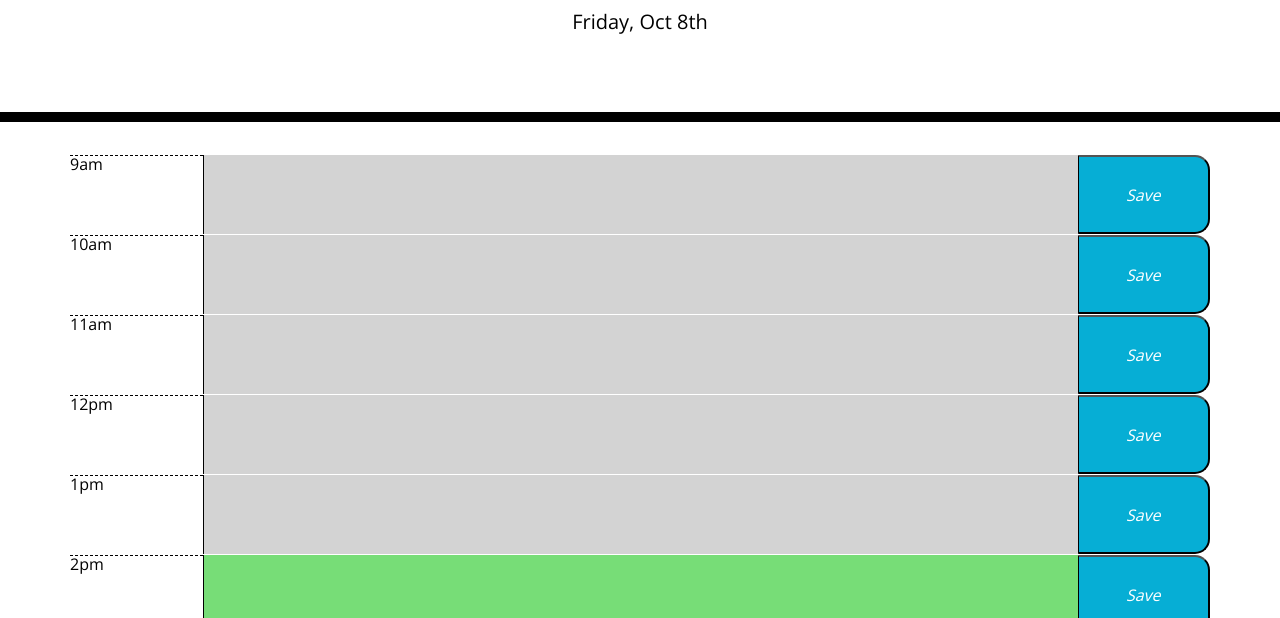
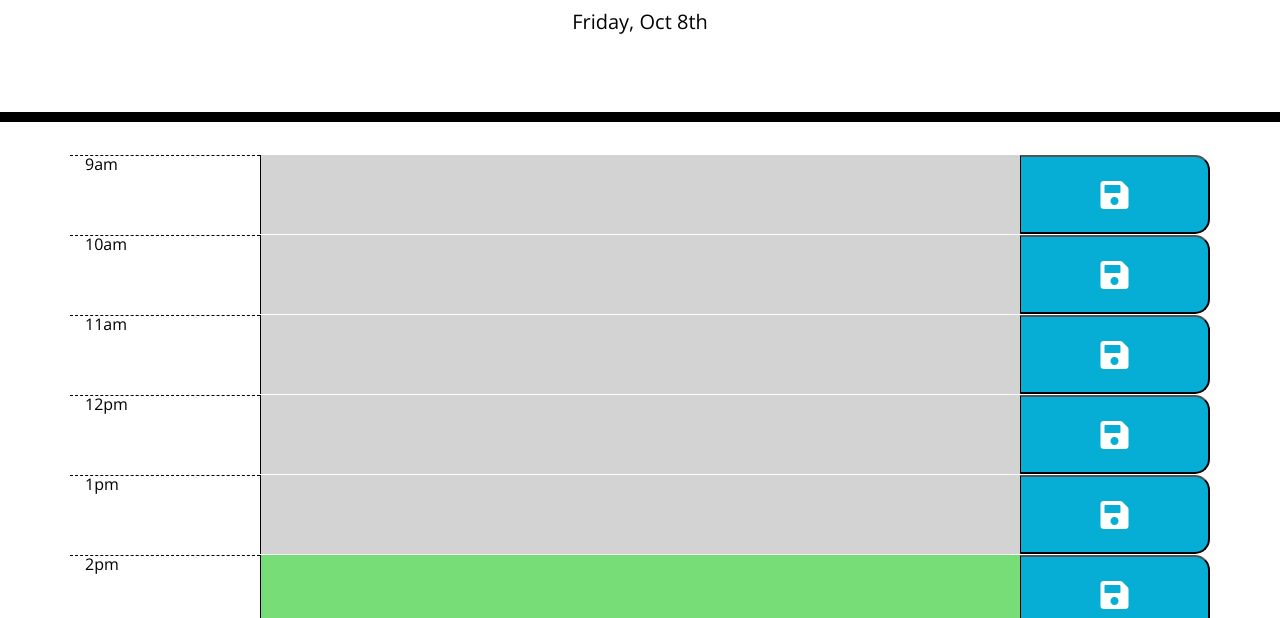
Before and after one commit to tallen1985/05-Homework-Day-Planner, a plain HTML site: page index.html in a window 1280 px wide. Shown: the part 182-800 px from the top of the page. Drawn offline with nearby package versions, Linux system fonts and the light colour scheme.

Commit message:
Incorporate Bootstrap principals

```diff
--- a/script.js
+++ b/script.js
@@ -54,12 +54,12 @@ function createBlock(block, index){
     const container = $('.container');
     const newBlock = $('<div class="row"></div>')
 
-    newBlock.append($('<div class="hour">' + block.hourString + '</div>'));
+    newBlock.append($('<div class="hour col-2">' + block.hourString + '</div>'));
     newBlock.style
-    textArea.addClass(pastPresentOrFuture(block.hour));
+    textArea.addClass(pastPresentOrFuture(block.hour) + ' col-8');
 
     newBlock.append($(textArea));
-    newBlock.append($('<button class="saveBtn"><i>' + 'Save' + '</i></div>'));
+    newBlock.append($('<button class="saveBtn col-2"><i class="fas fa-save"></i></div>'));
     container.append(newBlock);
 }
 
@@ -72,8 +72,10 @@ for (let x = 0; x < timeBlocks.length; x++) {
 $('.row').on('click', '.saveBtn', function(e){
     const task = $(e.target).parent().siblings().eq(1).val()
     let index = $(e.target).parent().siblings().eq(1).data().index;
-    timeBlocks[index].task = task;
-    console.log(timeBlocks);
+    if (task.length > 0) {
+        timeBlocks[index].task = task;
+        console.log(timeBlocks);
 
-    localStorage.setItem(storageKeyName, JSON.stringify(timeBlocks));
+        localStorage.setItem(storageKeyName, JSON.stringify(timeBlocks));
+    }
 });
--- a/style.css
+++ b/style.css
@@ -37,32 +37,27 @@ textarea {
 }
 
 .hour {
-  flex: 1 0 75px;
   background-color: #ffffff;
   color: #000000;
   border-top: 1px dashed #000000;
 }
 
 .past {
-  flex: 10 0 300px;
   background-color: #d3d3d3;
   color: white;
 }
 
 .present {
-  flex: 10 0 300px;
   background-color: #ff6961;
   color: white;
 }
 
 .future {
-  flex: 10 0 300px;
   background-color: #77dd77;
   color: white;
 }
 
 .saveBtn {
-  flex: 1 0 75px;
   border-left: 1px solid black;
   border-top-right-radius: 15px;
   border-bottom-right-radius: 15px;
@@ -70,8 +65,11 @@ textarea {
   color: white;
 }
 
+.saveBtn i {
+  font-size: 2rem;
+}
 .saveBtn i:hover {
-  font-size: 20px;
+  font-size: 2.5rem;
   transition: all 0.3s ease-in-out;
 }
 footer {
```
Also changed, not shown: index.html (+1 -1 lines).
